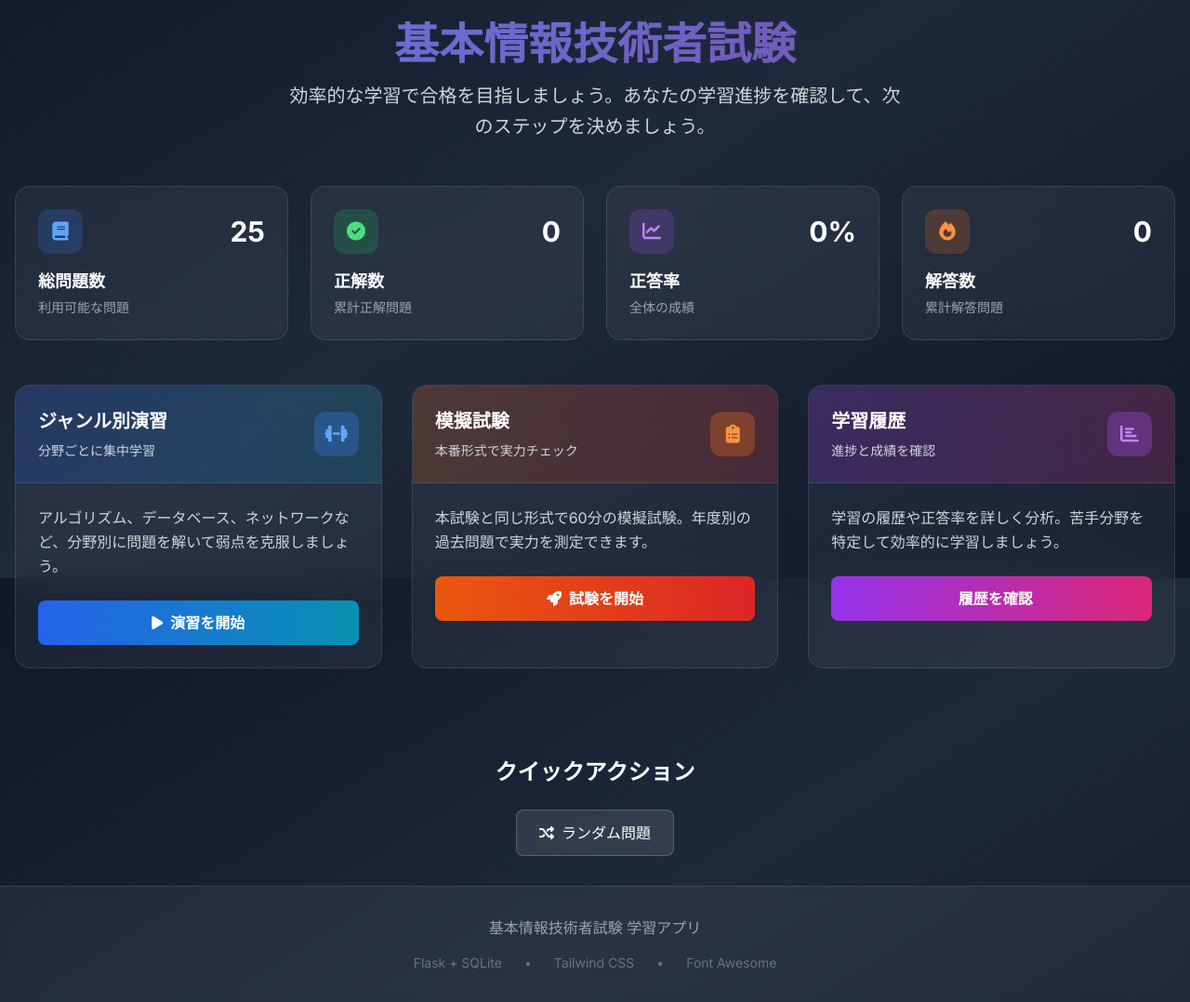
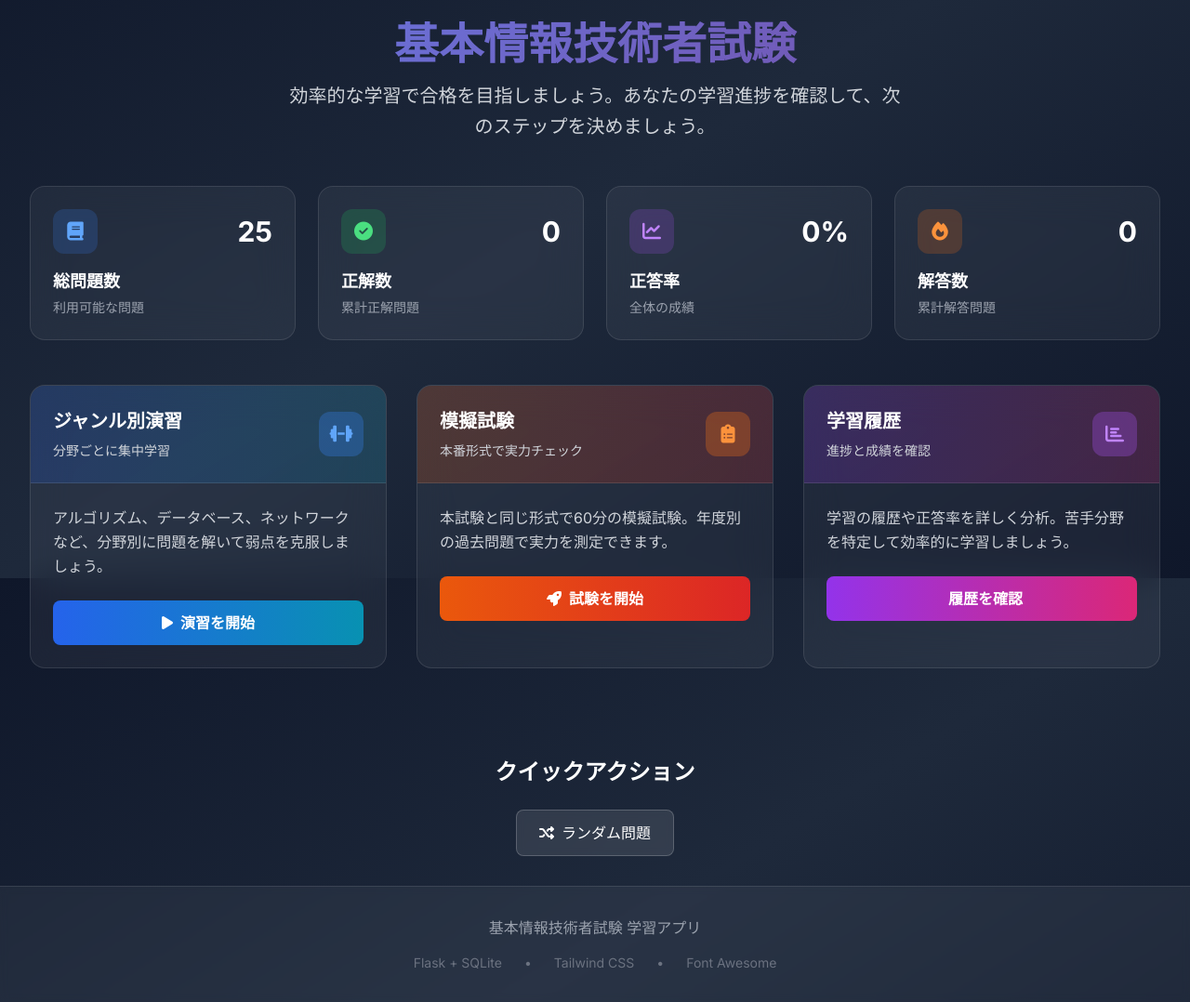
Before and after one commit to d01ki/FE-master, a Flask app: page / in a window 1280 px wide. Shown: the part 178-1256 px from the top of the page at 93% size. Run offline with Flask 3, Linux system fonts and the light colour scheme; data comes from the database, SQL or seed files in the repository; some libraries are stand-ins or nearby versions.

Commit message:
Update dashboard.html - improve responsive margins and layout

```diff
--- a/templates/dashboard.html
+++ b/templates/dashboard.html
@@ -4,7 +4,7 @@
 
 {% block content %}
 <div class="min-h-screen">
-    <div class="container mx-auto px-4 py-8">
+    <div class="max-w-7xl mx-auto px-4 sm:px-6 lg:px-8 py-8">
         <!-- Hero Section -->
         <div class="text-center mb-12 fade-in-up">
             <div class="inline-flex items-center justify-center w-20 h-20 bg-gradient-to-r from-blue-500 to-purple-600 rounded-2xl mb-6 animate-float">
```
